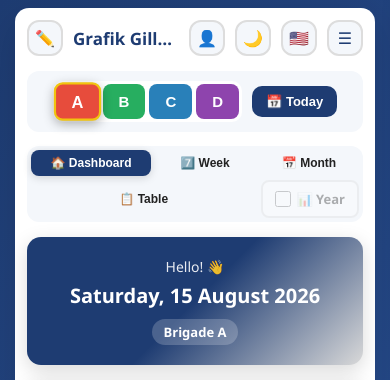
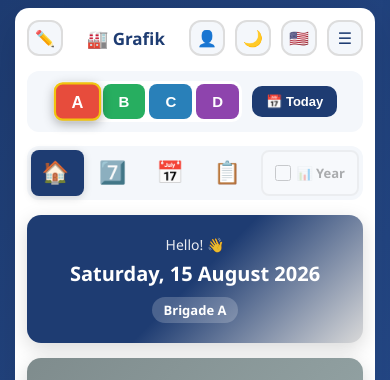
Before and after one commit to servitantgit/Graffik, a plain HTML site: page index.html in a window 390 px wide. Shown: the top 380 px of the page. Drawn offline with Linux system fonts and the light colour scheme.

Commit message:
style(mobile): compact header and icon-only view switcher
- Header shows only '🏭 Grafik' on mobile (< 600px)
- View switcher shows only emoji icons (larger 22px)
- Desktop remains unchanged with full text labels

```diff
--- a/css/styles.css
+++ b/css/styles.css
@@ -2768,7 +2768,12 @@ small {
     font-size: 17px;
     white-space: nowrap;
     overflow: hidden;
-    text-overflow: ellipsis;
+    /* Приховуємо оригінальний текст */
+    font-size: 0;
+  }
+  .top-bar h1::before {
+    content: '🏭 Grafik';
+    font-size: 17px;
   }
   .icon-btn {
     width: 36px;
@@ -2847,9 +2852,27 @@ small {
     height: 42px;
     font-size: 17px;
   }
+  /* Компактний view switcher на мобільному — тільки іконки */
   .view-btn {
-    font-size: 12px;
-    padding: 6px 8px;
+    font-size: 0;
+    padding: 10px 8px;
+    min-width: 44px;
+  }
+  .view-btn[data-view='dashboard']::before {
+    content: '🏠';
+    font-size: 22px;
+  }
+  .view-btn[data-view='week']::before {
+    content: '7️⃣';
+    font-size: 22px;
+  }
+  .view-btn[data-view='month']::before {
+    content: '📅';
+    font-size: 22px;
+  }
+  .view-btn[data-view='table']::before {
+    content: '📋';
+    font-size: 22px;
   }
   .dash-today-card .dtc-shift {
     font-size: 32px;
```
